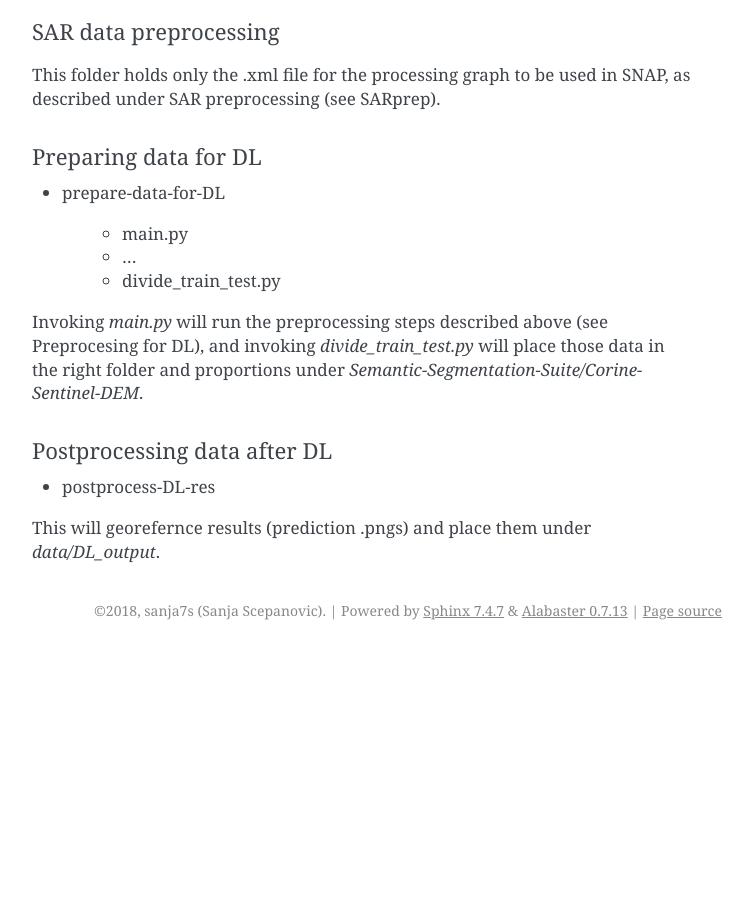
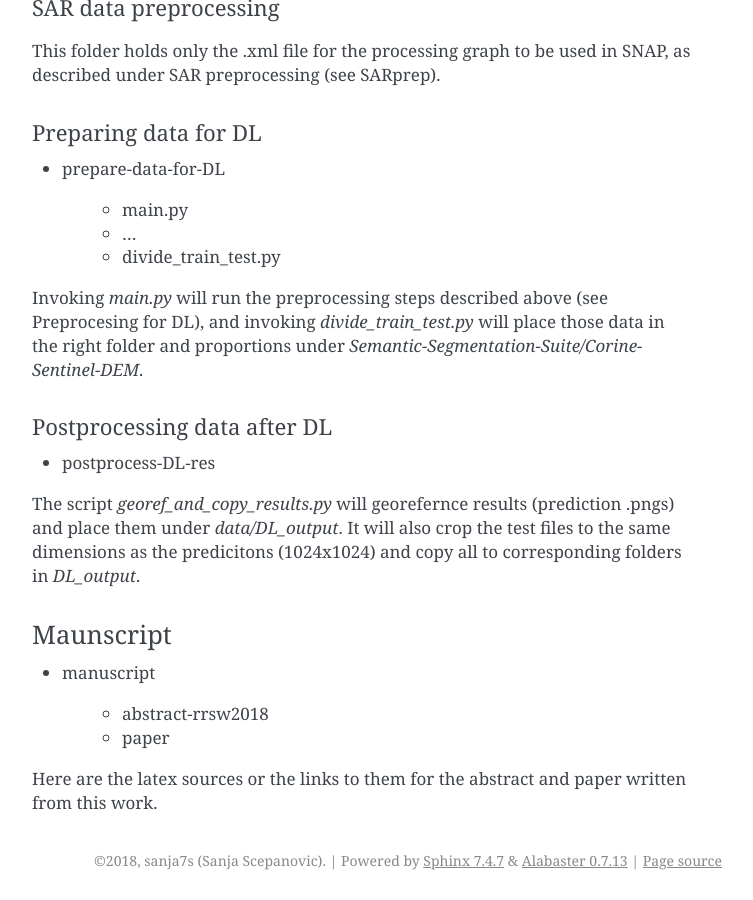
Before and after one commit to sanja7s/DL_SemSAR_with_docs, a Sphinx documentation site: the page built from docs/How-to.rst, in a window 1280 px wide and 900 px high, scrolled down 3610 px. Shown: the whole window, without its empty margins (388-1141 px from the left). Built offline with Sphinx 7.4.7, drawn with Linux system fonts in a browser that asks for light colours; formulas are drawn with MathJax 3; before the commit the page ends 4260 px from its top, so only the background shows below that.

Commit message:
final comments and link to paper

```diff
--- a/docs/How-to.rst
+++ b/docs/How-to.rst
@@ -111,7 +110,6 @@ Once you have developed and tested the models, you can receive results of the be
 
 Source code
 ^^^^^^^^^^^
-
 * src
 
 	* postprocess-DL-res
@@ -136,4 +134,17 @@ Invoking *main.py* will run the preprocessing steps described above (see Preproc
 Postprocessing data after DL
 """"""""""""""""""""""""""""
 * postprocess-DL-res
-This will georefernce results (prediction .pngs) and place them under *data/DL_output*.
+
+The script *georef_and_copy_results.py* will georefernce results (prediction .pngs) and place them under *data/DL_output*. It will also crop the test files to the same dimensions as the predicitons (1024x1024) and copy all to corresponding folders in *DL_output*.
+
+
+
+
+Maunscript
+^^^^^^^^^^
+* manuscript
+
+	* abstract-rrsw2018
+	* paper
+
+Here are the latex sources or the links to them for the abstract and paper written from this work.
```
Also changed, not shown: other parts of docs/How-to.rst (+0 -1 lines), 2 other files.
